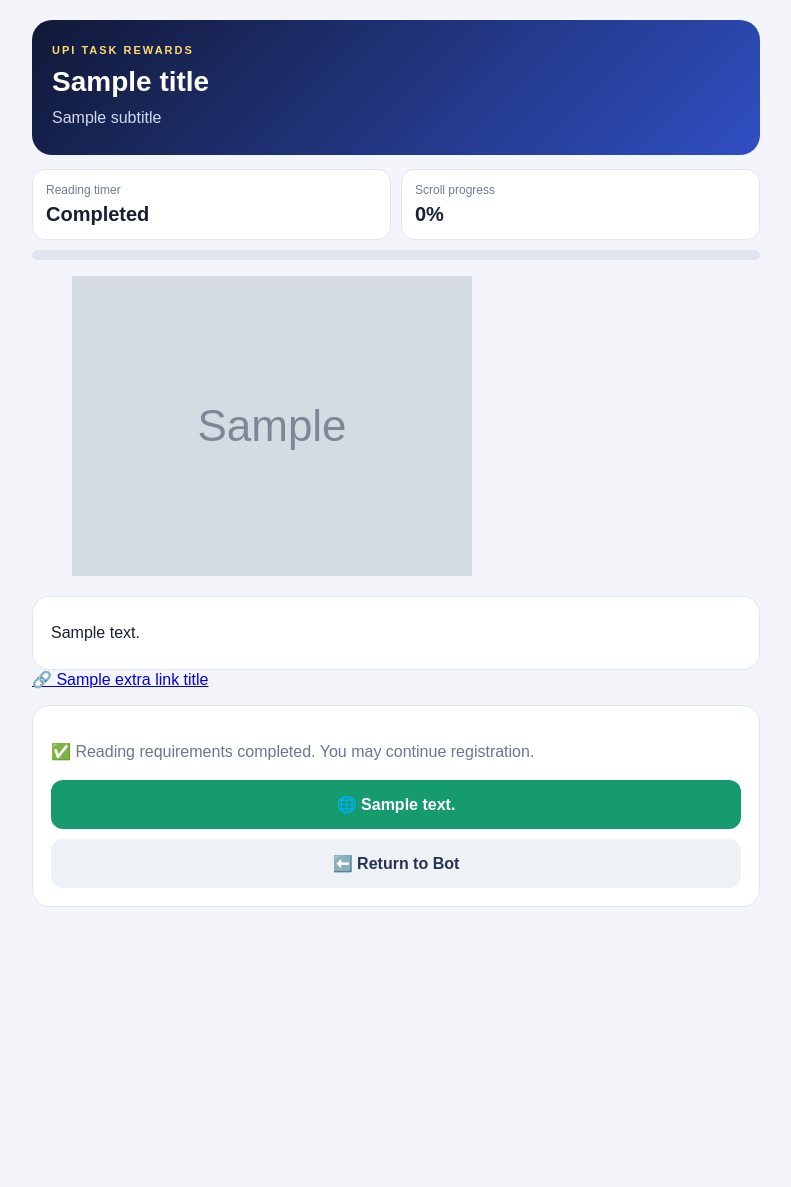
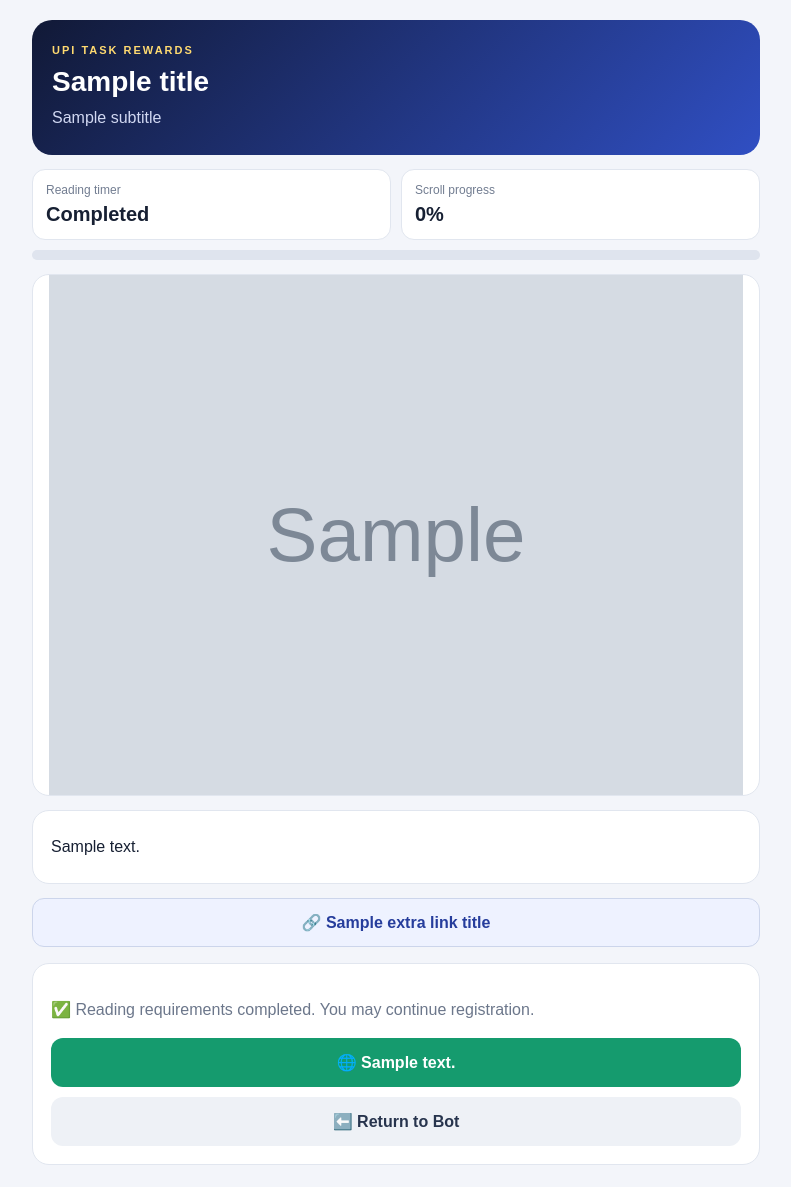
Before and after one commit to rushpay0-eng/reward-team-bot, a Flask app: template templates/registration_info.html in a window 1280 px wide. Shown: the top 1187 px of the page, without its empty margins (244-1035 px from the left). Before the commit the page ends 907 px from the top, so only its background shows below. Run offline with Flask 3, Linux system fonts and the light colour scheme; the template is opened without the code that fills it: most values are stand-ins (such as "Sample title", 1, 10 or a date in 2020); grey boxes marked "Sample" are stand-in pictures; parts of the project's set-up code (start-up, migrations or seed data) failed here and were passed over; some libraries are stand-ins or nearby versions.

Commit message:
Add files via upload

```diff
--- a/static/registration.css
+++ b/static/registration.css
@@ -130,3 +130,30 @@ body{
   .reading-header h1{font-size:24px}
   .post-content{padding:18px 15px}
 }
+
+.registration-media{
+  margin:14px 0;
+  overflow:hidden;
+  border:1px solid #e1e6ef;
+  border-radius:17px;
+  background:#fff;
+}
+.registration-media img{
+  display:block;
+  width:100%;
+  height:auto;
+  max-height:520px;
+  object-fit:contain;
+}
+.extra-resource-link{
+  display:block;
+  margin-top:14px;
+  padding:14px 16px;
+  border:1px solid #ccd5eb;
+  border-radius:12px;
+  background:#eef2ff;
+  color:#263d9c;
+  text-align:center;
+  text-decoration:none;
+  font-weight:800;
+}
```
